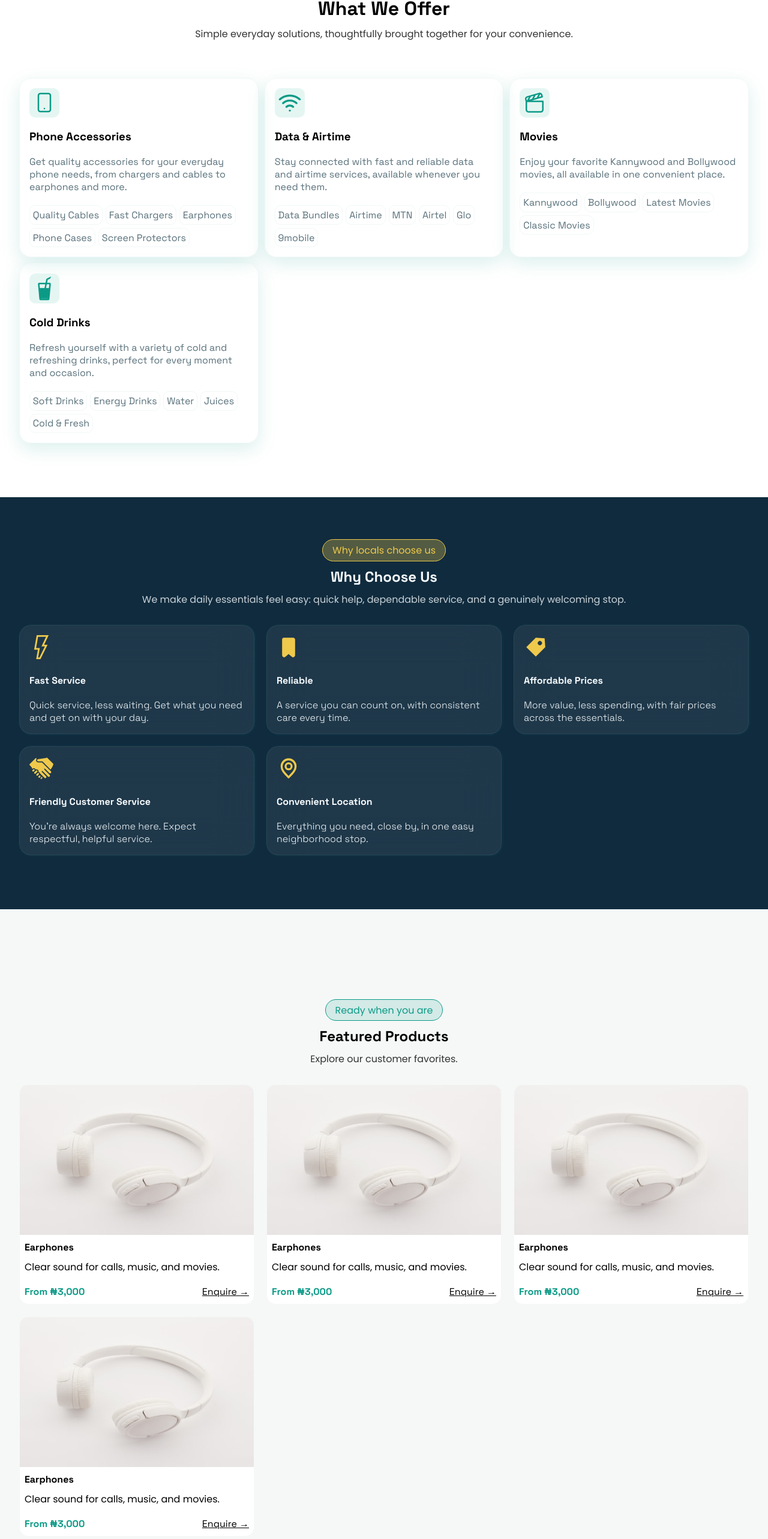
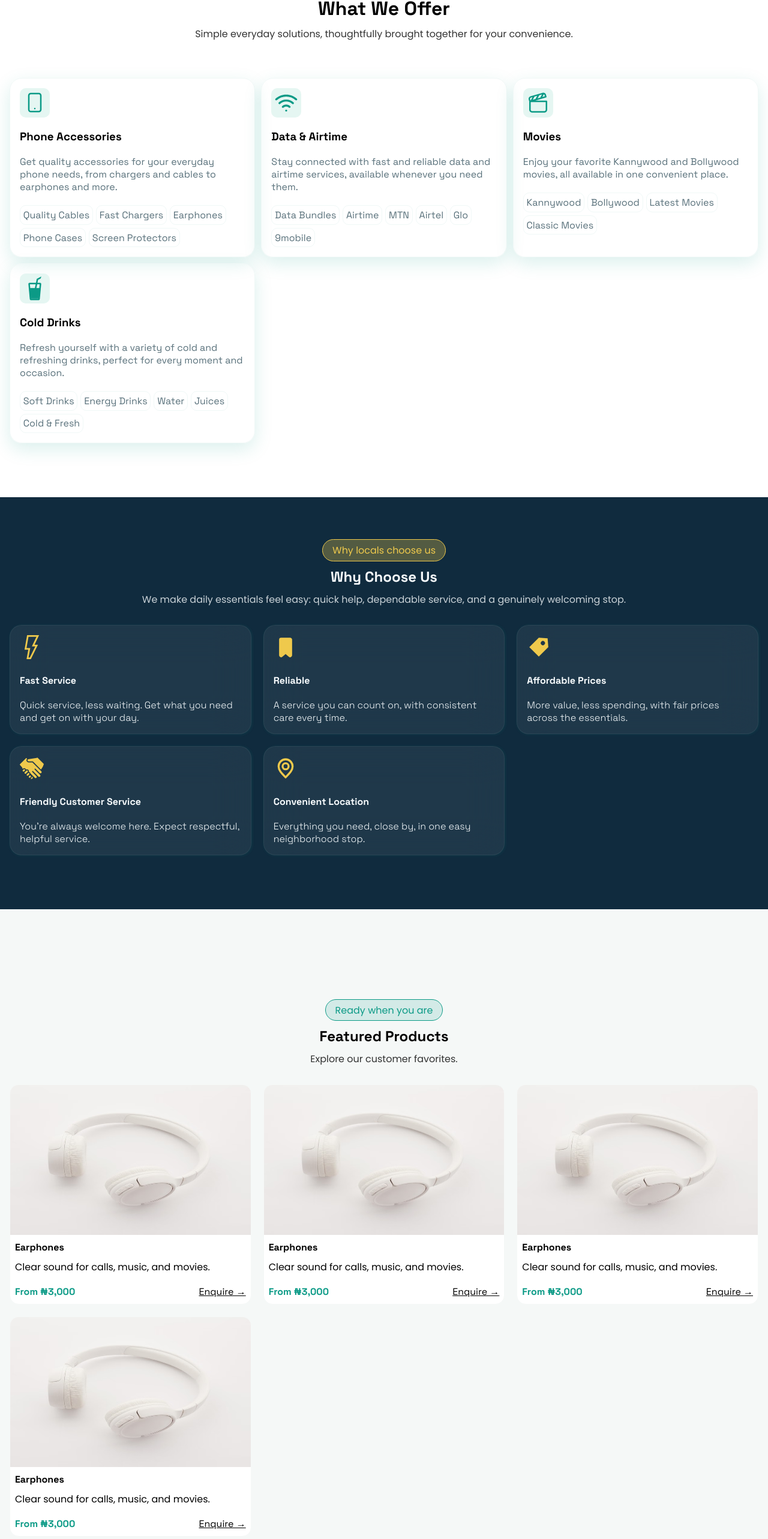
Before and after one commit to Mikaila-Dev/asm-shop, a React (Vite) app: page / in a window 1280 px wide. Shown: the part 952-3518 px from the top of the page at 60% size. Built offline with nearby package versions, Linux system fonts and the light colour scheme; a web font is replaced by a local one.

Commit message:
change padding size of sections

```diff
--- a/src/css-file/header.css
+++ b/src/css-file/header.css
@@ -132,3 +132,11 @@ header {
     margin-right: 30px;
    }
 }
+@media(max-width: 420px){
+    header {
+        padding: 0.8rem;
+    }
+    .link {
+    margin-left: 0.8rem;
+   }
+}
--- a/src/css-file/product.css
+++ b/src/css-file/product.css
@@ -32,7 +32,7 @@
     display: grid;
     grid-template-columns: repeat(3, 1fr);
     gap: 20px;
-    padding: 0 1em;
+    /* padding: 0 1em; */
 }
 @media(max-width: 915px){
     .main-product{
--- a/src/css-file/services.css
+++ b/src/css-file/services.css
@@ -49,7 +49,7 @@
     grid-template-columns: repeat(3, 1fr);
     text-align: center;
     justify-content: center;
-    padding: 0 1em;
+    /* padding: 0 1em; */
     width: 100%;
     gap: 10px;
     font-family: "Space Grotesk";
@@ -112,3 +112,8 @@
     padding: 0.3em;
     color: #59717b;
 }
+@media(max-width: 420px){
+    .services {
+        padding: 5rem 0.8rem;
+    }
+}
--- a/src/css-file/why-choose-us.css
+++ b/src/css-file/why-choose-us.css
@@ -35,13 +35,13 @@
     text-align: center;
     width: 100%;
     grid-template-columns: repeat(3, 1fr);
-    padding: 0 1em;
+    /* padding: 0 1em; */
     gap: 10px;
     font-family: "Space Grotesk";
     justify-content: center;
     gap: 20px;
     margin-top: 20px;
-    padding: 0 1em;
+    /* padding: 0 1em; */
 }
 @media(max-width: 888px){
     .main-why-choose-us {
@@ -84,4 +84,8 @@
 }
 .why-paragraph{
     font-weight: 100;
+}@media(max-width: 420px){
+    .why-choose-us {
+        padding: 5rem 0.8rem;
+    }
 }
```
